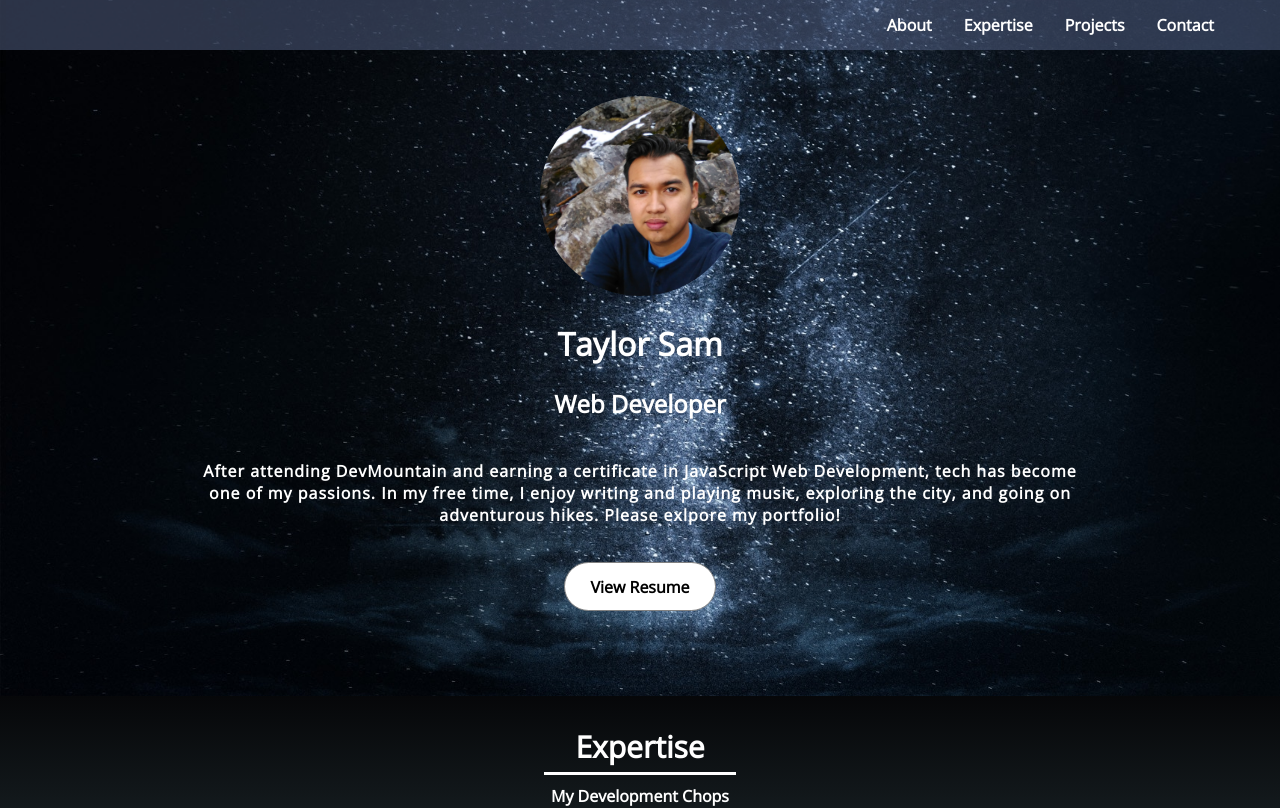
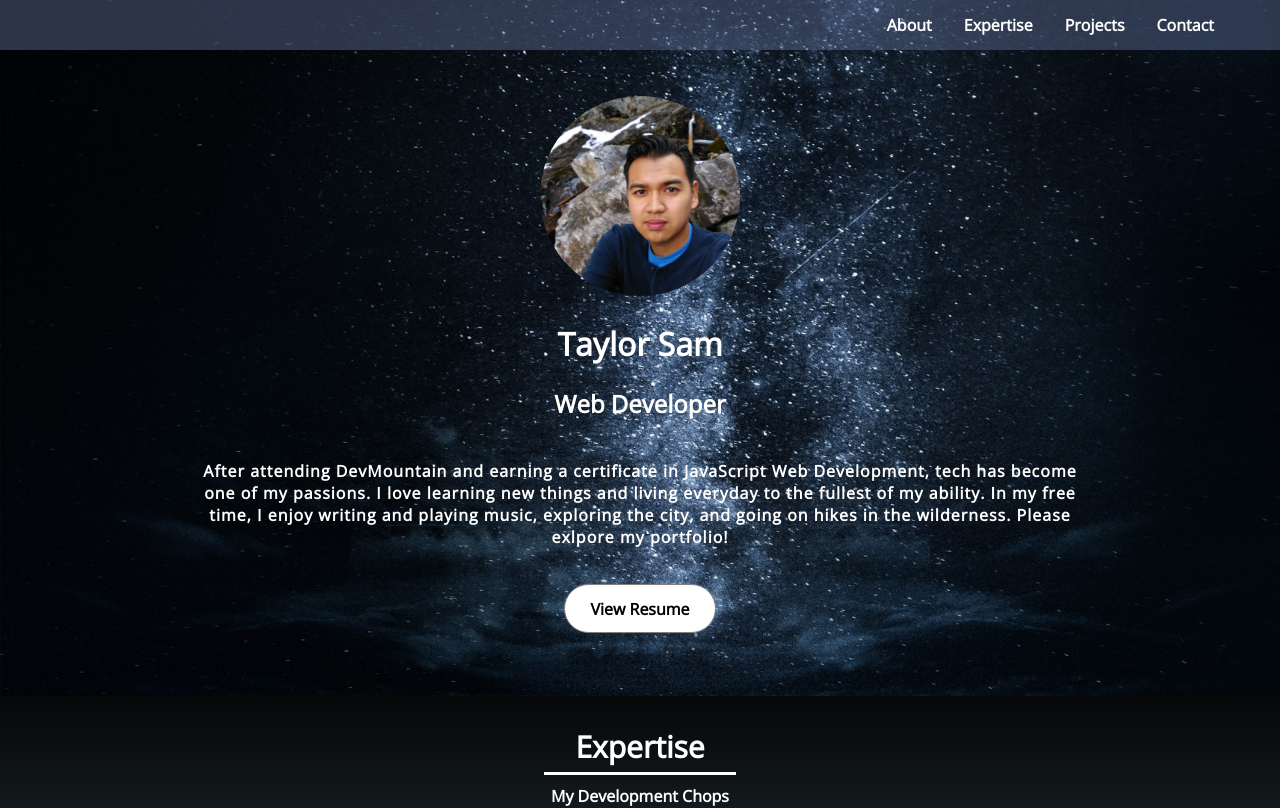
Before and after one commit to taylorsam209/personal-portfolio, a React (Create React App) app: page / in a window 1280 px wide. Shown: the top 808 px of the page. Built offline with nearby package versions, Linux system fonts and the light colour scheme; the HTML template or start-up script is replaced by a standard one.

Commit message:
Edited bio

```diff
--- a/src/components/About/About.js
+++ b/src/components/About/About.js
@@ -15,8 +15,9 @@ class About extends Component {
                 <p className="bio-description">
                     After attending DevMountain and earning a certificate in
                     JavaScript Web Development, tech has become one of my passions.
+                    I love learning new things and living everyday to the fullest of my ability.
                     In my free time, I enjoy writing and playing music, exploring
-                    the city, and going on adventurous hikes.
+                    the city, and going on hikes in the wilderness.
                     Please exlpore my portfolio!
                 </p>
                 <a href={resume} style={{ textDecoration: "none" }} target="blank"><div className="button">View Resume</div></a>
```
